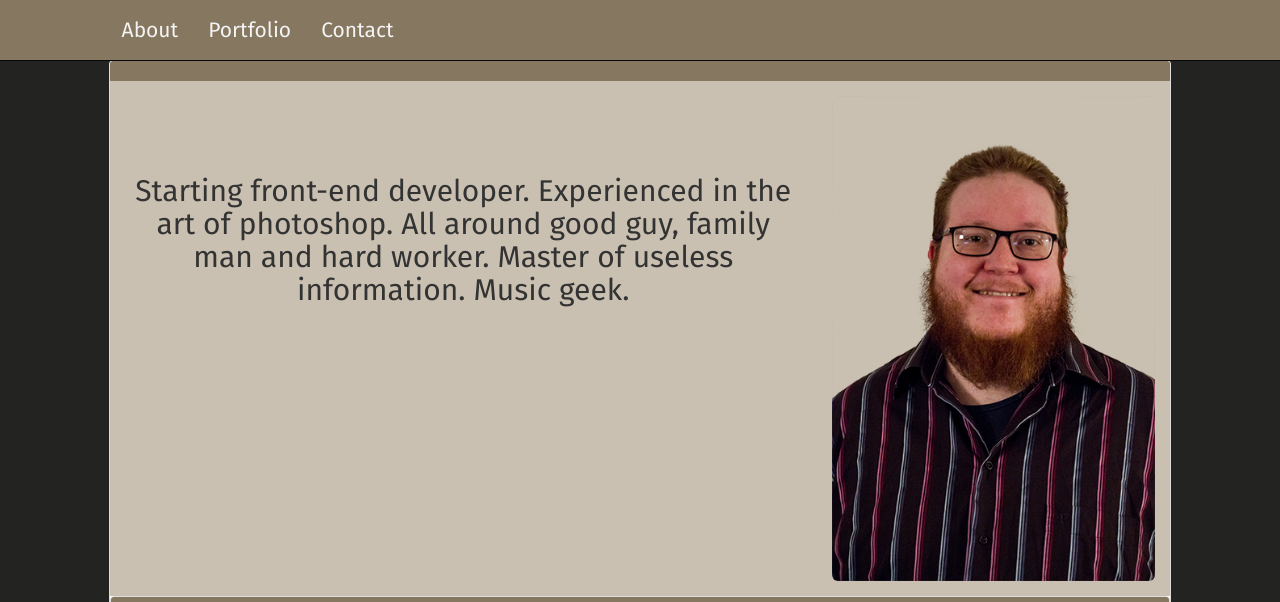
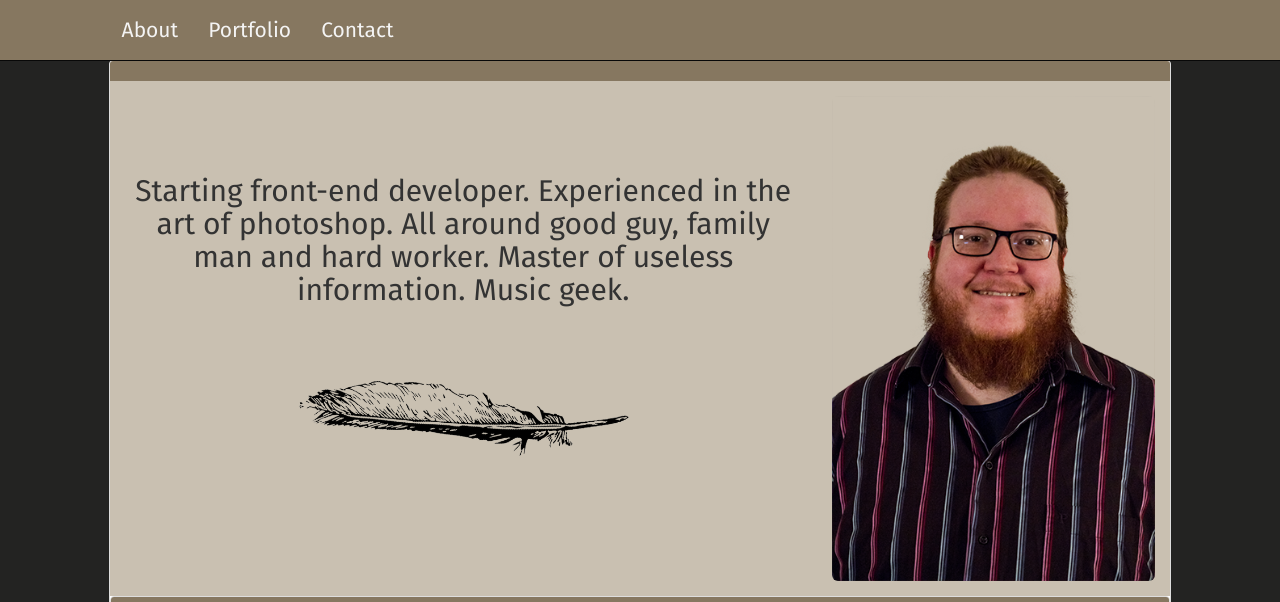
Before and after one commit to jaamas/jaamas.github.io, a plain HTML site: page index.html in a window 1280 px wide. Shown: the top 602 px of the page. Drawn offline with nearby package versions, Linux system fonts and the light colour scheme.

Commit message:
Kuva lisäys
Kuvan nimen muutos ja lisäys

```diff
--- a/index.html
+++ b/index.html
@@ -42,6 +42,7 @@
             <div class="col-md-8">
 
               <h2 class="text-center v-center">Starting front-end developer. Experienced in the art of photoshop. All around good guy, family man and hard worker. Master of useless information. Music geek.</h2>
+              <img src="images/feather.png" class="img-responsive" alt="Responsive image" style="width:50%">
             </div>
 
             <div class="col-md-4"><img src="images/naama.png" class="img-responsive img-rounded" alt="Responsive image">
```
Also changed, not shown: images/feather.png (renamed from images/feather-32534_640.png).
